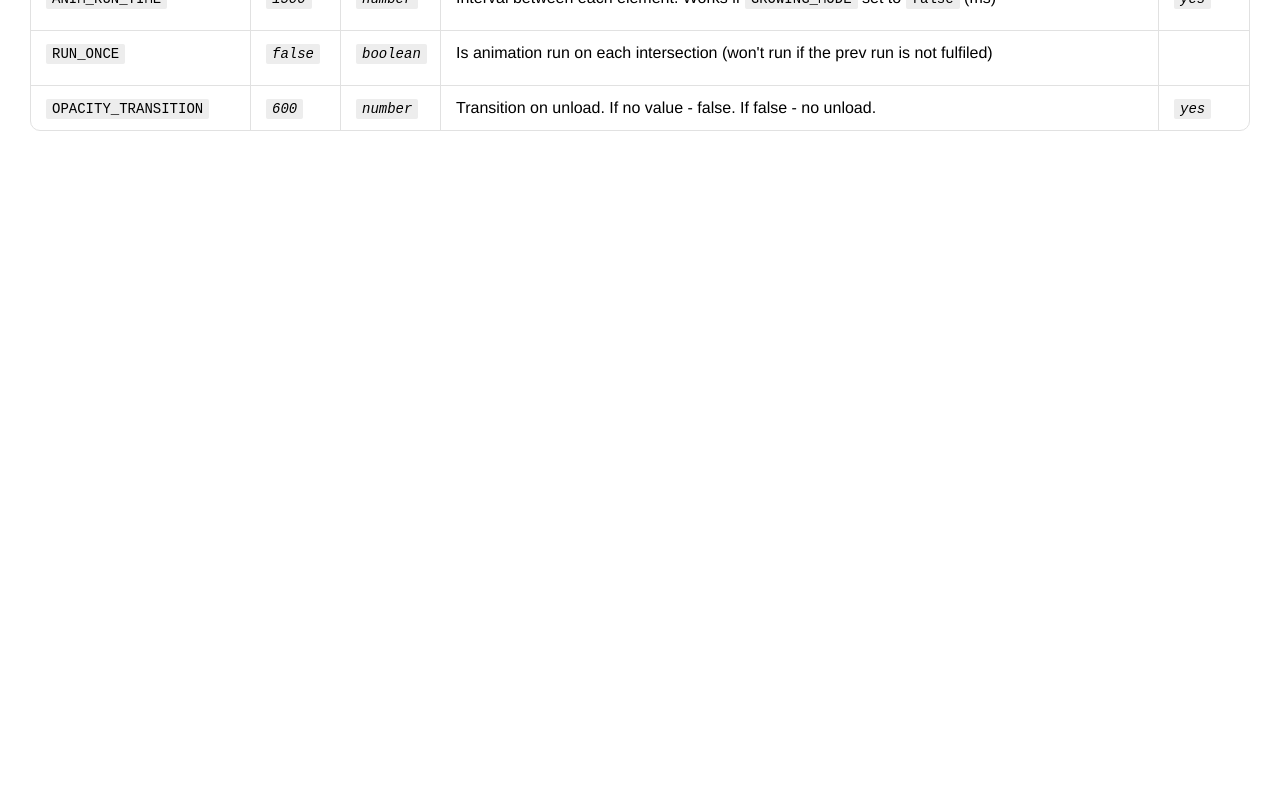
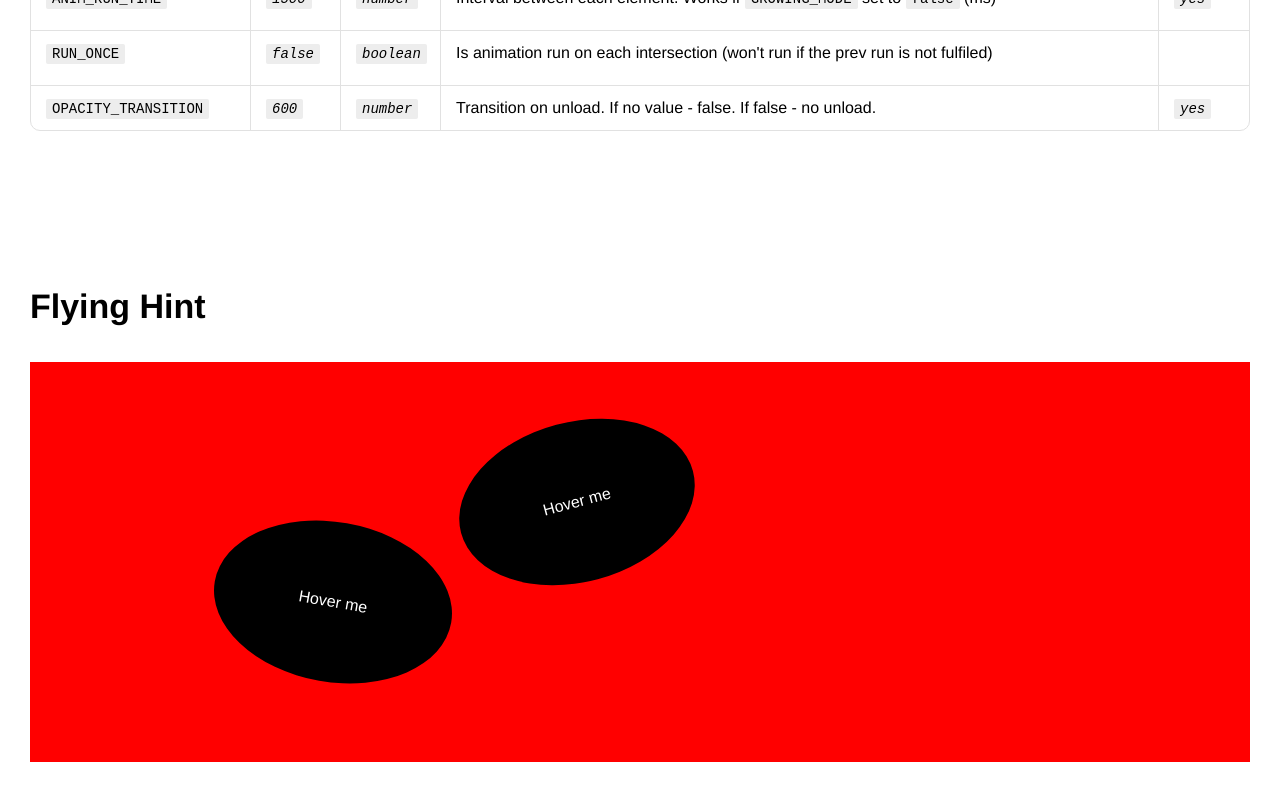
Before and after one commit to HelloXiuXiu/component-library, a React (Vite) app: page / in a window 1280 px wide. Shown: the part 1959-2759 px from the top of the page. Before the commit the page ends 2280 px from the top, so only its background shows below. Built offline with nearby package versions, Linux system fonts and the light colour scheme.

Commit message:
flying hint wip

```diff
--- a/index.html
+++ b/index.html
@@ -12,5 +12,6 @@
     <!------------- vanilla animation scripts ------------>
     <script defer type="module" src="/src/vanilla/draggable.js"></script>
     <script defer type="module" src="/src/vanilla/shuffle-chars.js"></script>
+    <script defer type="module" src="/src/vanilla/flying-hint.js"></script>
   </body>
 </html>
--- a/src/App.jsx
+++ b/src/App.jsx
@@ -3,6 +3,7 @@ import './App.css'
 
 import Draggable from './components/Draggable.jsx'
 import ShuffleChars from './components/ShuffleChars.jsx'
+import FlyingHint from './components/FlyingHint.jsx'
 
 import { AnimProvider } from './contexts/initial-states.jsx'
 
@@ -12,6 +13,7 @@ function App() {
         <AnimProvider>
           <Draggable />
           <ShuffleChars />
+          <FlyingHint />
         </AnimProvider>
       </div>
   )
--- /dev/null
+++ b/src/components/FlyingHint.css
@@ -0,0 +1,31 @@
+.flying-hint-wrap {
+  position: relative;
+  height: 400px;
+  background: red;
+  z-index: 999;
+}
+
+.flying-trig {
+  position: absolute;
+  width: 240px;
+  height: 160px;
+  border-radius: 50%;
+  background: black;
+  color: white;
+  display: flex;
+  justify-content: center;
+  align-items: center;
+  user-select: none;
+}
+
+.trig-one {
+  top: 15%;
+  left: 35%;
+  transform: rotate(-15deg);
+}
+
+.trig-two {
+  top: 40%;
+  left: 15%;
+  transform: rotate(10deg);
+}
--- /dev/null
+++ b/src/components/FlyingHint.jsx
@@ -0,0 +1,20 @@
+import ComponentWrap from './common/ComponentWrap.jsx'
+import ComponentTitle from './common/ComponentTitle.jsx'
+import './FlyingHint.css'
+
+// docs
+//import FlyingHintDocs from '../docs/FlyingHintDocs.jsx'
+
+function FlyingHint() {
+  return (
+    <ComponentWrap>
+      <ComponentTitle>Flying Hint</ComponentTitle>
+      <div className="flying-hint-wrap" data-hint="Hello /bWorld/b">
+        <div className="flying-trig trig-one" data-hint="Hello">Hover me</div>
+        <div className="flying-trig trig-two" data-hint="World">Hover me</div>
+      </div>
+    </ComponentWrap>
+  )
+}
+
+export default FlyingHint
--- a/src/vanilla/flying-hint.js
+++ b/src/vanilla/flying-hint.js
@@ -3,10 +3,15 @@
 //    add [data-edge="true"] attribute
 // 3. to make a part of a hint text bolder, wrap it into /b.../b
 
+// TO-D0
+// 1. controls
+// 2. handle case with parrent and children being triggers
+
 // constrols
 let COLOR = '#000000'
 let BACKGROUND_COLOR = '#F9614D'
 let HINT_CLASS = '' // class to set some additional styles
+let EASE = 0.08
 
 function runFlyingHint() {
   const hintTriggers = document.querySelectorAll('[data-hint]')
@@ -21,8 +26,10 @@ function runFlyingHint() {
   hint.style.opacity = '0'
   hint.style.zIndex = '9999'
   hint.style.borderRadius = '40px'
-  hint.style.padding = '4px 8px'
+  hint.style.padding = '4px 16px'
   hint.style.transition = 'opacity 0.4s ease'
+  hint.style.color = COLOR
+  hint.style.backgroundColor = BACKGROUND_COLOR
 
   if (HINT_CLASS) hint.classList.add(HINT_CLASS)
 
@@ -55,7 +62,7 @@ function runFlyingHint() {
           indY = 0
         }
       })
-      trigger.addEventListener('mouseleave', () => {
+      trigger.addEventListener('mouseout', () => {
         hint.style.opacity = '0'
       })
     })
@@ -84,7 +91,7 @@ function runFlyingHint() {
     const regex = /\/b.*?\/b/
     if (text.match(regex)) {
       const updatedText = text.match(regex)[0].slice(2, -2)
-      hint.innerHTML = text.replace(regex, `<span class="bolder">${updatedText}</span>`)
+      hint.innerHTML = text.replace(regex, `<span style="font-weight: bolder;">${updatedText}</span>`)
     } else {
       hint.innerText = text
     }
@@ -97,11 +104,8 @@ function runFlyingHint() {
 
   function easeTo() {
     const hintBounds = hint.getBoundingClientRect()
-    const dX = mouseX - (hintBounds.left + shiftX + indX)
-    const dY = mouseY - (hintBounds.top - shiftY + indY)
-
-    posX += dX * ease
-    posY += dY * ease
+    posX += (mouseX - (hintBounds.left + shiftX + indX)) * EASE
+    posY += (mouseY - (hintBounds.top - shiftY + indY)) * EASE
   }
 
   window.addEventListener('resize', () => {
```
